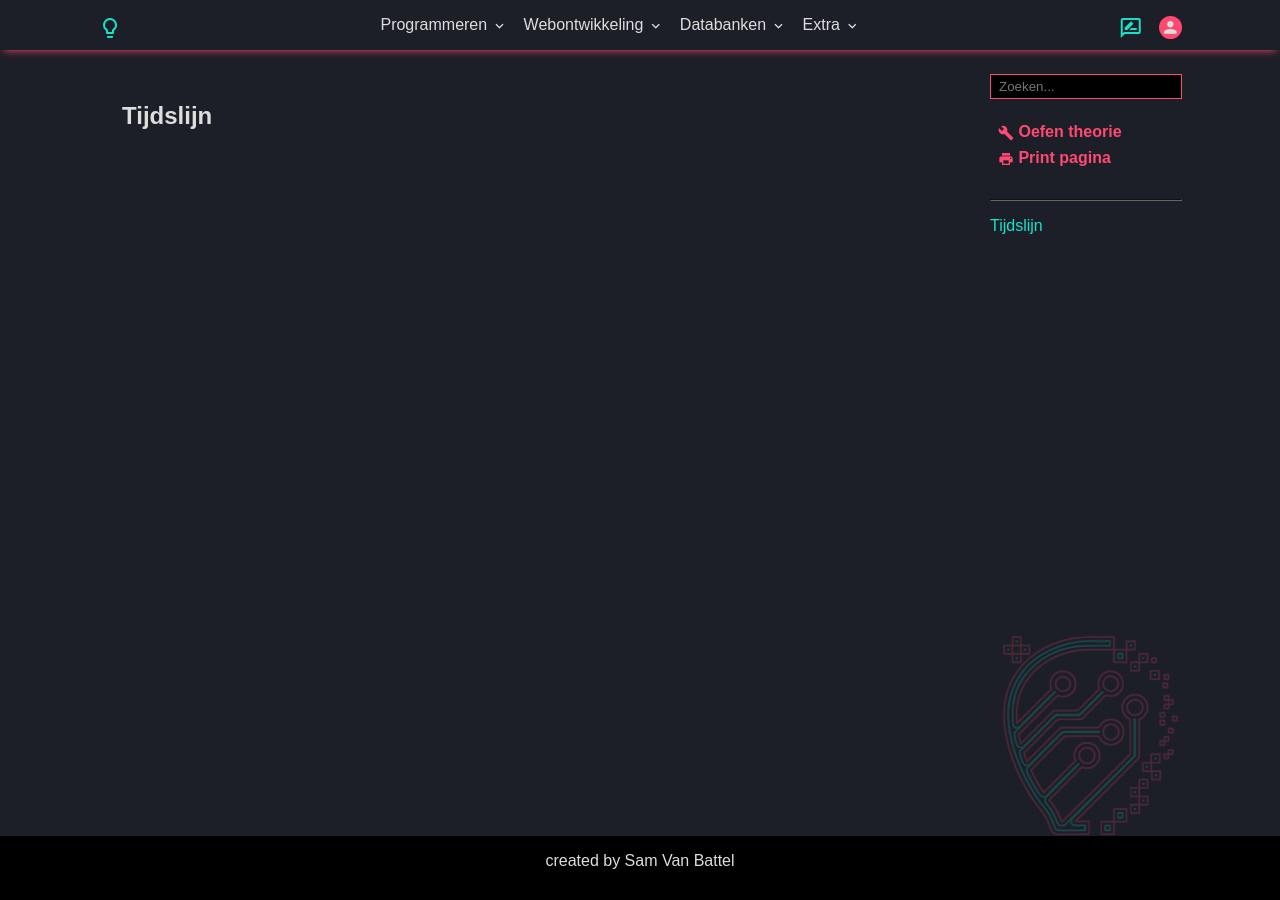
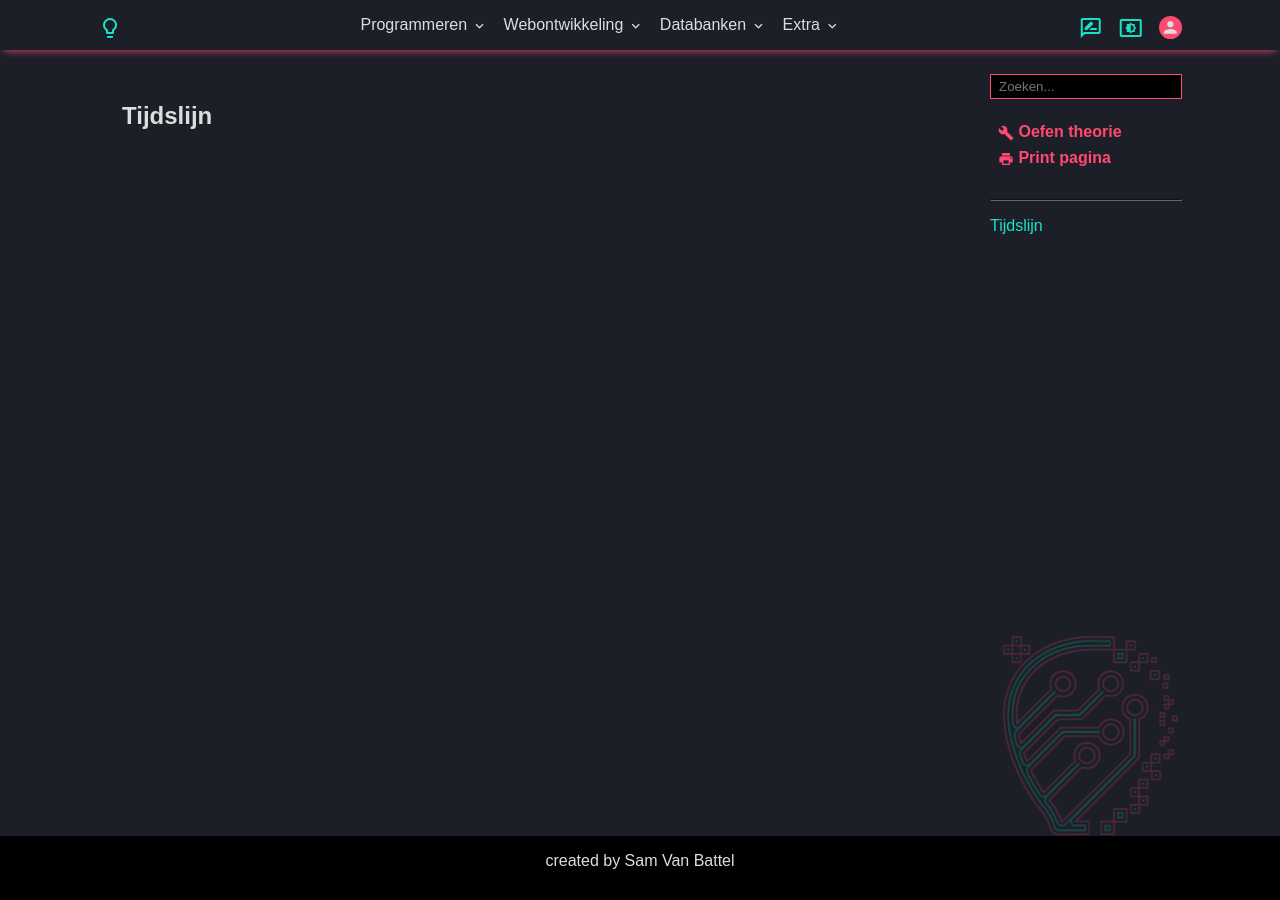
Before and after one commit to T-INFORMATICA/t-informatica.github.io, a Jekyll site: the page built from lms-evaluations.html, in a window 1280 px wide. Built offline with Jekyll 4.4.1, drawn with Linux system fonts in a browser that asks for light colours; comment, search, counter and statistics services are not loaded.

Commit message:
bugfix
added darkmode/lightmode switching

```diff
--- a/_includes/topNavigation.html
+++ b/_includes/topNavigation.html
@@ -21,6 +21,10 @@
     <ul class="user">
         <li class="navButton">
             <a href="/blog.html" class="material-icons-outlined">rate_review</a>
+        </li>
+        <li class="navButton">
+            <a href="#" onclick="ChangeDarkMode()" class="material-icons-outlined">settings_brightness</a>
+            <script src="/assets/js/darkmode.js"></script>
         </li>
         <li class="navButton dropdownContainer">
             <span class="iconButton dropdownText | material-icons">person</span>
--- /dev/null
+++ b/assets/js/darkmode.js
@@ -0,0 +1,9 @@
+function ChangeDarkMode() {
+
+    if (document.querySelector("body").classList.contains("light-theme")) {
+        document.querySelector("body").classList.remove("light-theme");
+    }
+    else {
+        document.querySelector("body").classList.add("light-theme");
+    }
+}
```
